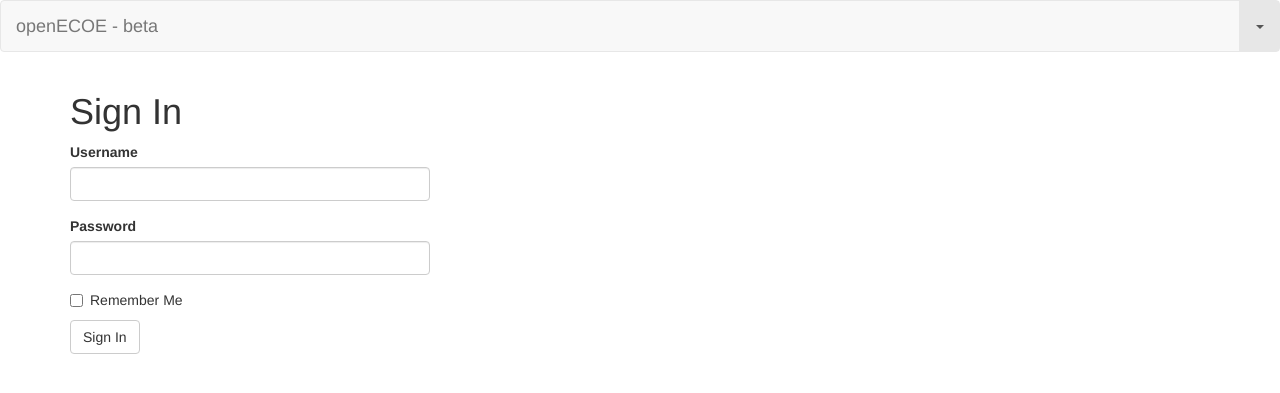
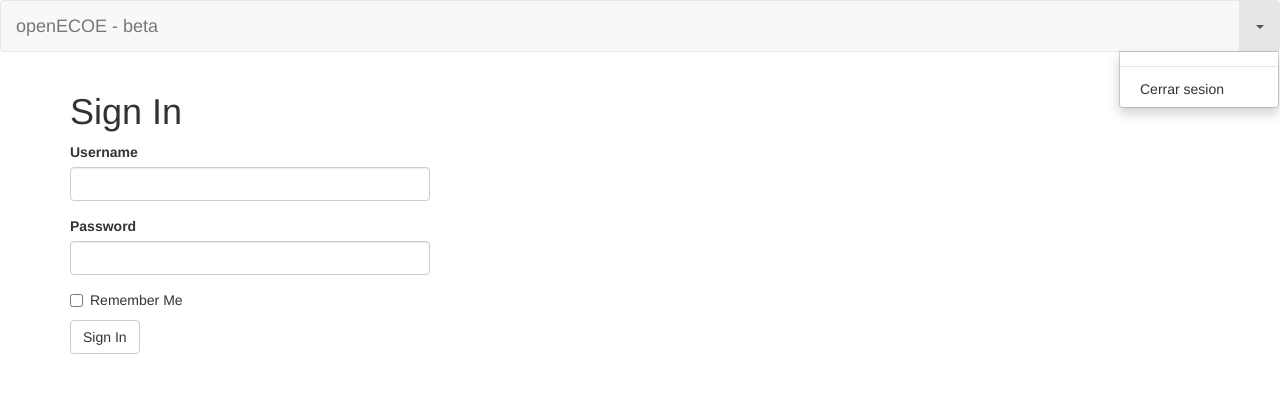
Before and after one commit to openECOE/openECOE-WebUI, a Flask app: page /auth/login in a window 1280 px wide, after a click that opens the changed part. Shown: the top 393 px of the page. Run offline with Flask 2, Linux system fonts and the light colour scheme; parts of the project's set-up code (start-up, migrations or seed data) failed here and were passed over; some libraries are stand-ins or nearby versions.

Commit message:
Logout button

```diff
--- a/app/templates/app_base.html
+++ b/app/templates/app_base.html
@@ -48,19 +48,20 @@
 {#                    <button type="submit" class="btn btn-default">Submit</button>#}
 {#                </form>#}
                 <ul class="nav navbar-nav navbar-right">
-                    {% if ecoe %}
-                        <li><a href="{{ url_for('ui_evaluation.evaladmin', id_ecoe=ecoe.id) }}">Evaluación</a></li>
-                    {% endif %}
                     <li class="dropdown">
                         <a href="#" class="dropdown-toggle" data-toggle="dropdown" role="button" aria-haspopup="true"
                            aria-expanded="false">{{ current_user.name }} <span class="caret"></span></a>
-{#                        <ul class="dropdown-menu">#}
-{#                            <li><a href="#">Action</a></li>#}
+                        <ul class="dropdown-menu">
 {#                            <li><a href="#">Another action</a></li>#}
 {#                            <li><a href="#">Something else here</a></li>#}
-{#                            <li role="separator" class="divider"></li>#}
-{#                            <li><a href="#">Separated link</a></li>#}
-{#                        </ul>#}
+                            {% if ecoe %}
+                                <li><a href="{{ url_for('ui_evaluation.evaladmin', id_ecoe=ecoe.id) }}">Evaluación</a>
+                                </li>
+                            {% endif %}
+                            <li role="separator" class="divider"></li>
+                            <li><a href="{{ url_for('auth.logout') }}" role="link">Cerrar sesion</a></li>
+
+                        </ul>
                     </li>
                 </ul>
             </div><!-- /.navbar-collapse -->
```
